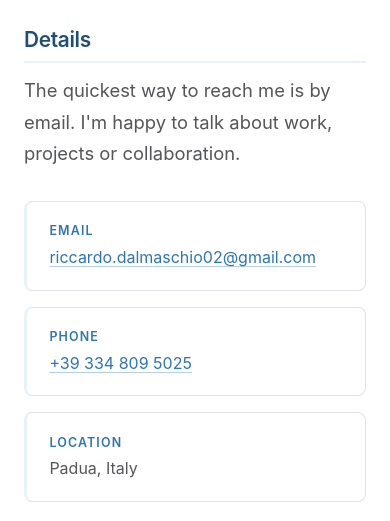
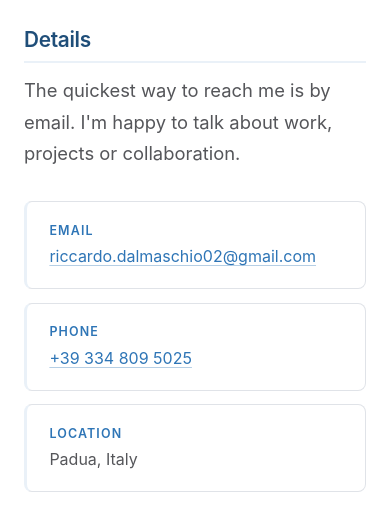
Before and after one commit to RDAL02/riccardodalmaschio.github.io, a plain HTML site: page contact.html in a window 390 px wide. Shown: the part 283-804 px from the top of the page. Drawn offline with Linux system fonts and the light colour scheme.

Commit message:
Fix contact card overflow and tighten layout consistency
- Contact details are now one full-width row per item with a label column,
  so the long email address can no longer spill outside its card
- Guard every long string with overflow-wrap, and break the email anywhere
- Portrait leads the hero stack at all widths below the two-column
  breakpoint, not only on phones
- Stop justifying text at 700px rather than 600px, matching where the
  measure gets too narrow for it
- Let paired experience cards stretch to equal height
- Add an SVG favicon and the -webkit- prefix for the header blur

```diff
--- a/contact.html
+++ b/contact.html
@@ -7,6 +7,7 @@
   <meta name="description" content="Get in touch with Riccardo Dal Maschio.">
   <link rel="alternate" hreflang="it" href="it/contact.html">
   <link rel="alternate" hreflang="en" href="contact.html">
+  <link rel="icon" href="favicon.svg" type="image/svg+xml">
   <link rel="stylesheet" href="styles.css">
   <script>document.documentElement.classList.add('js');</script>
 </head>
--- a/styles.css
+++ b/styles.css
@@ -30,6 +30,7 @@ body {
   margin: 0;
   background: var(--bg);
   color: var(--ink);
+  overflow-wrap: break-word;
   font-family: -apple-system, BlinkMacSystemFont, "Segoe UI", Roboto,
     "Helvetica Neue", Arial, sans-serif;
   font-size: 17px;
@@ -170,6 +171,7 @@ a:focus-visible {
   z-index: 10;
   border-bottom: 1px solid var(--rule);
   background: rgba(255, 255, 255, 0.9);
+  -webkit-backdrop-filter: saturate(180%) blur(10px);
   backdrop-filter: saturate(180%) blur(10px);
   padding: 1.15rem 0;
 }
@@ -492,18 +494,24 @@ a:focus-visible {
 
 /* ---------- Contact list ---------- */
 
+/* One full-width row per detail: long values such as the email address get the
+   whole column and never overflow their card. */
 .contact-list {
   list-style: none;
   padding: 0;
   margin: 2rem 0 0;
   display: grid;
-  gap: 1rem;
-  grid-template-columns: repeat(auto-fit, minmax(260px, 1fr));
+  gap: 0.85rem;
+  grid-template-columns: minmax(0, 1fr);
 }
 
 .contact-list li {
+  display: grid;
+  grid-template-columns: 7.5rem minmax(0, 1fr);
+  align-items: baseline;
+  gap: 0 1.25rem;
   margin: 0;
-  padding: 1.15rem 1.4rem;
+  padding: 1.1rem 1.4rem;
   background: var(--bg);
   border: 1px solid var(--rule);
   border-left: 3px solid var(--blue-soft);
@@ -518,14 +526,18 @@ a:focus-visible {
   box-shadow: var(--shadow);
 }
 
+.contact-list li > a,
+.contact-list li > .muted {
+  min-width: 0;
+  overflow-wrap: anywhere;
+}
+
 .contact-list .label {
-  display: block;
   font-size: 0.78rem;
   letter-spacing: 0.09em;
   text-transform: uppercase;
   color: var(--blue);
   font-weight: 600;
-  margin-bottom: 0.15rem;
 }
 
 /* ---------- Footer ---------- */
@@ -670,11 +682,11 @@ a:focus-visible {
   }
 
   /* Experience entries sit two per row on wide screens */
+  /* Default stretch alignment keeps paired cards the same height */
   .entry-grid {
     display: grid;
     grid-template-columns: repeat(2, minmax(0, 1fr));
     gap: 1.25rem;
-    align-items: start;
   }
 
   .entry-grid .entry {
@@ -691,6 +703,27 @@ a:focus-visible {
   .page-head,
   .content-section {
     grid-template-columns: 260px minmax(0, 1fr);
+  }
+}
+
+/* ---------- Tablet and below ---------- */
+
+/* Below the two-column breakpoint the hero is a single stack, so the portrait
+   leads and the text follows, on every narrow width rather than only on phones. */
+@media (max-width: 799px) {
+  .hero-photo {
+    order: -1;
+  }
+}
+
+/* Justification needs a wide enough measure to avoid rivers of whitespace. */
+@media (max-width: 700px) {
+  p,
+  .entry li,
+  .tech-list li,
+  .pub-list li {
+    text-align: left;
+    hyphens: manual;
   }
 }
 
@@ -723,7 +756,11 @@ a:focus-visible {
 
   .hero-photo {
     max-width: 170px;
-    order: -1;
+  }
+
+  .contact-list li {
+    grid-template-columns: minmax(0, 1fr);
+    gap: 0.15rem;
   }
 
   .site-header {
@@ -746,13 +783,6 @@ a:focus-visible {
     gap: 1.15rem;
   }
 
-  /* Justification gets ugly at phone widths */
-  p,
-  .entry li,
-  .tech-list li,
-  .pub-list li {
-    text-align: left;
-  }
 }
 
 /* ---------- Motion preferences ---------- */
```
Also changed, not shown: about.html (+1 -0 lines), experience.html (+1 -0 lines), index.html (+1 -0 lines), it/about.html (+1 -0 lines), it/contact.html (+1 -0 lines), it/experience.html (+1 -0 lines), it/index.html (+1 -0 lines), favicon.svg (added).
